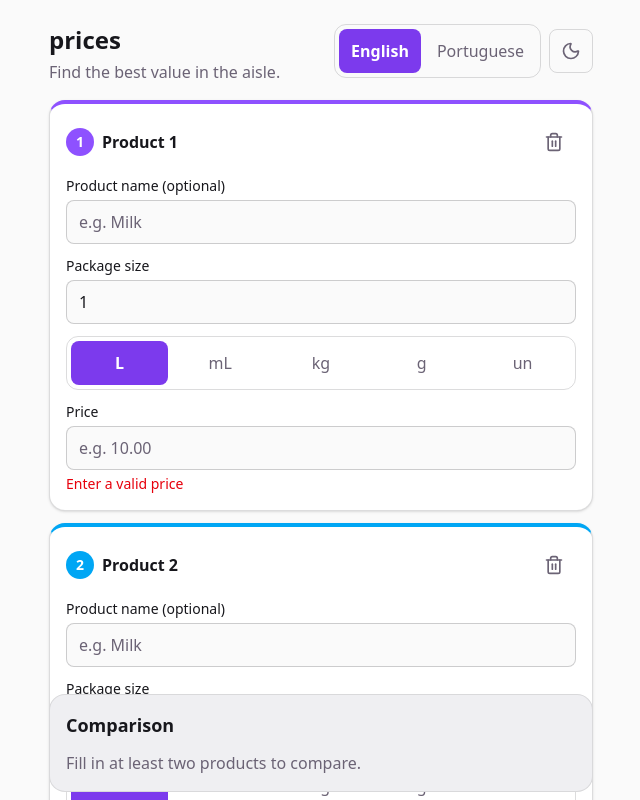
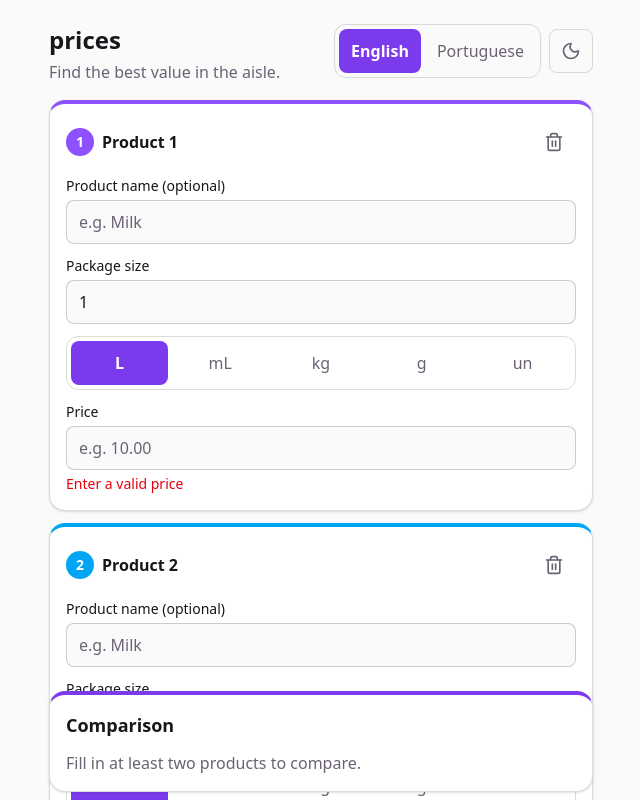
Before and after one commit to devmourao/prices, a React (Vite) app: page / in a window 1280 px wide. Shown: the top 800 px of the page, without its empty margins (319-959 px from the left). Built offline with nearby package versions, Linux system fonts and the light colour scheme.

Commit message:
feat(UX): comparison as surface card with accent edge, rows recessed

```diff
--- a/src/features/calculator/components/ResultsList.tsx
+++ b/src/features/calculator/components/ResultsList.tsx
@@ -45,7 +45,7 @@ export function ResultsList() {
   }, [products])
 
   return (
-    <section aria-labelledby="results-title" aria-live="polite" className="flex flex-col gap-3 rounded-2xl border border-fg/10 bg-panel p-4">
+    <section aria-labelledby="results-title" aria-live="polite" className="flex flex-col gap-3 rounded-2xl border border-fg/15 border-t-4 border-t-accent bg-surface p-4 shadow-sm">
       <h2 id="results-title" className="text-lg font-semibold text-fg">
         {t('calculator.results.title')}
       </h2>
--- a/src/index.css
+++ b/src/index.css
@@ -7,7 +7,6 @@
 
   --color-bg: #fafafa;
   --color-surface: #ffffff;
-  --color-panel: #efeff2;
   --color-fg: #17171c;
   --color-muted: #6b6375;
   --color-accent: #7c3aed;
@@ -16,7 +15,6 @@
 .dark {
   --color-bg: #16171d;
   --color-surface: #1e1f26;
-  --color-panel: #26272e;
   --color-fg: #f3f4f6;
   --color-muted: #9ca3af;
   --color-accent: #c084fc;
```
